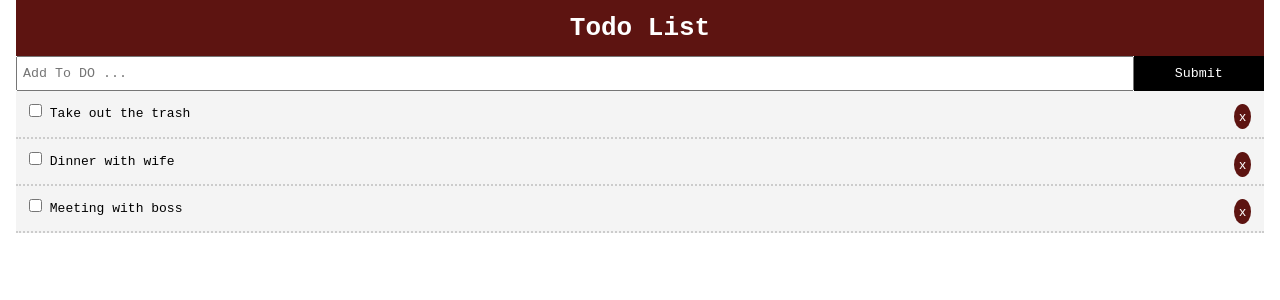
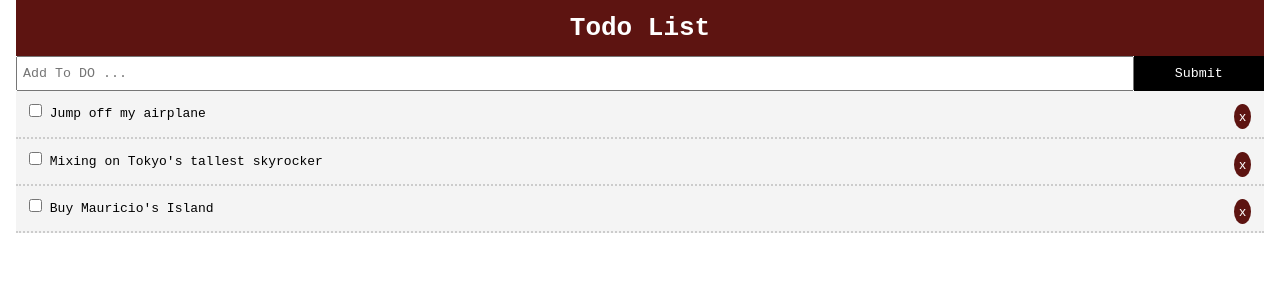
Before and after one commit to jfcv/React-Todo-List, a React (Create React App) app: page / in a window 1280 px wide. Shown: the top 300 px of the page. Built offline with nearby package versions, Linux system fonts and the light colour scheme.

Commit message:
main to DO's updated.

```diff
--- a/src/App.js
+++ b/src/App.js
@@ -12,17 +12,17 @@ export class App extends Component {
     todos: [
         {
             id: 1,
-            title: 'Take out the trash',
+            title: 'Jump off my airplane',
             completed: false
         },
         {
             id: 2,
-            title: 'Dinner with wife',
+            title: "Mixing on Tokyo's tallest skyrocker",
             completed: false
         },
         {
             id: 3,
-            title: 'Meeting with boss',
+            title: "Buy Mauricio's Island",
             completed: false
         },
     ]
```
